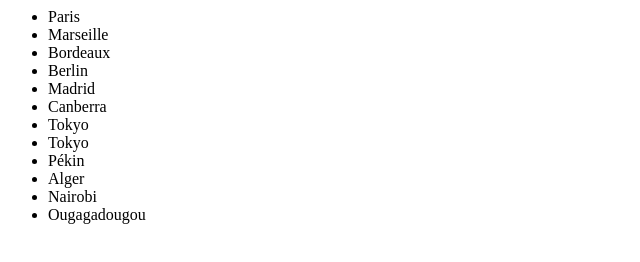
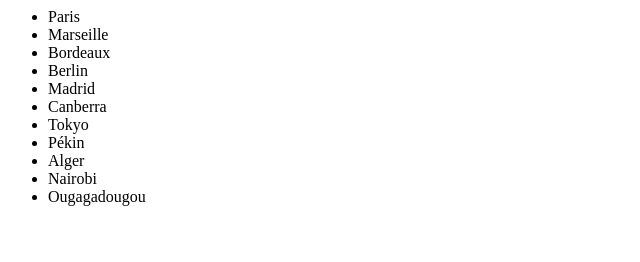
Before and after one commit to rdeniel/villegit, a plain HTML site: page index.html in a window 1280 px wide. Shown: the whole page, without its empty margins (0-640 px from the left). Drawn offline with Linux system fonts and the light colour scheme.

Commit message:
fix merge afrique

```diff
--- a/index.html
+++ b/index.html
@@ -12,7 +12,6 @@
 			<li>Madrid</li>
 			<li>Canberra</li>
 			<li>Tokyo</li>
-			<li>Tokyo</li>
 			<li>Pékin</li>
 			<li>Alger</li>
 			<li>Nairobi</li>
```
